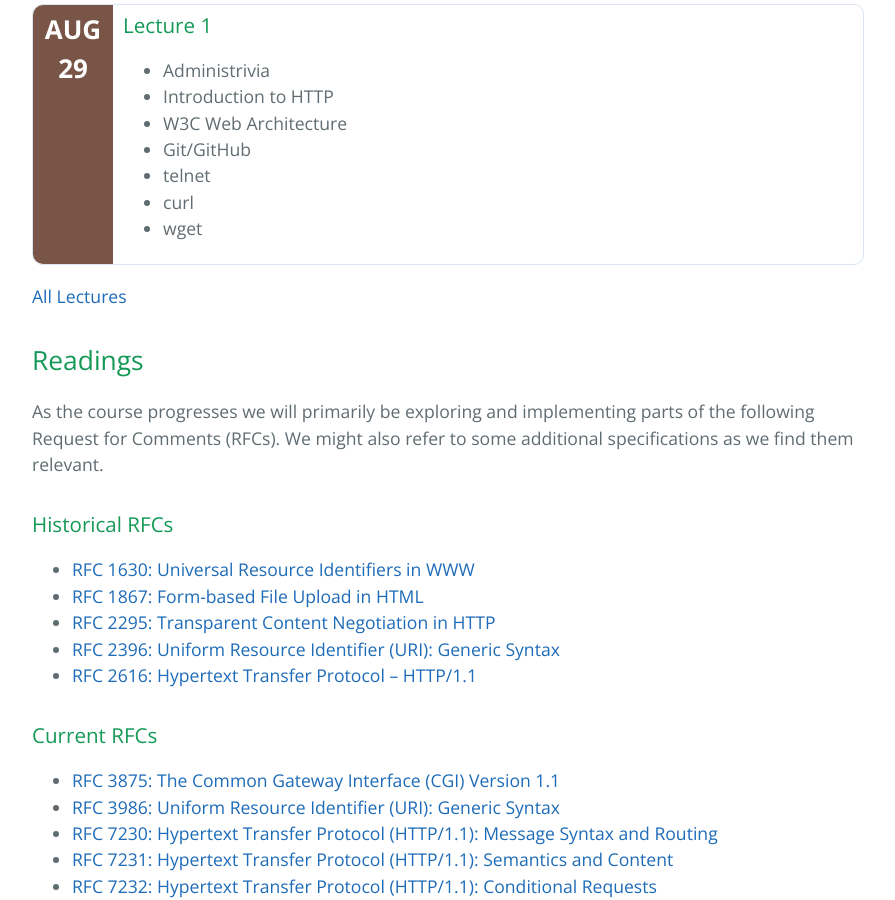
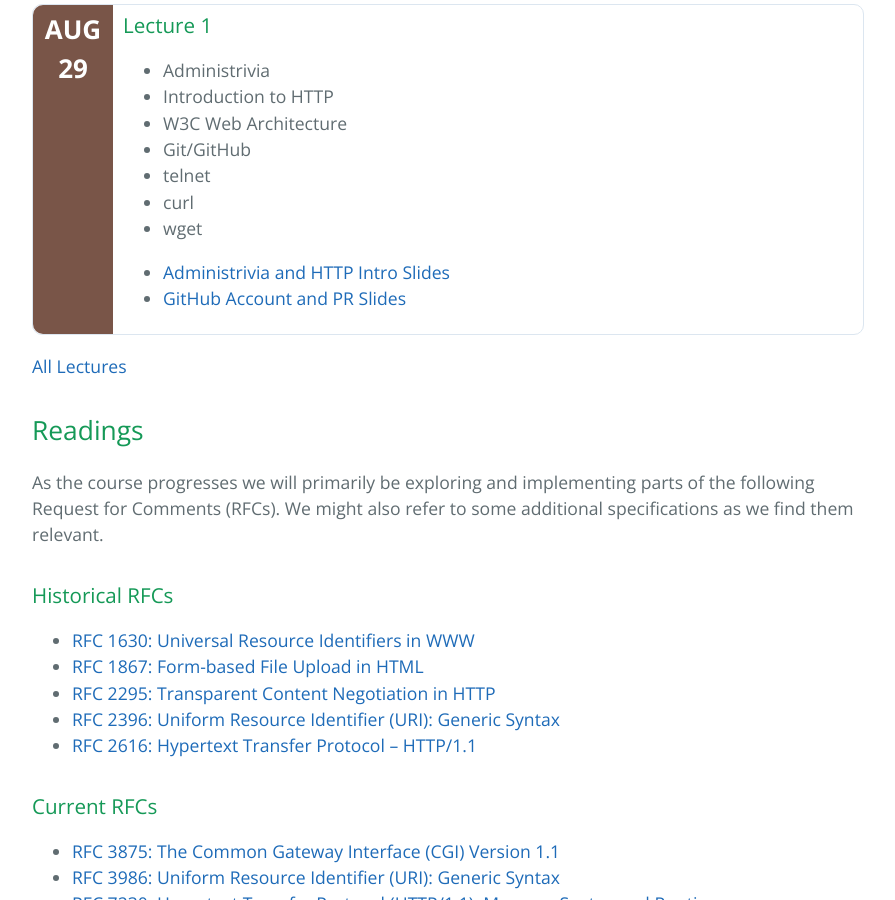
Before and after one commit to cs531-f19/cs531-f19.github.io, a Jekyll site: the page built from index.md, in a window 1280 px wide and 900 px high, scrolled down 911 px. Shown: the whole window, without its empty margins (192-1087 px from the left). Built offline with Jekyll 4.4.1, drawn with Linux system fonts in a browser that asks for light colours; the repository's description, which GitHub fills in, is left out; part of the change alters nothing that is shown.

Commit message:
Add links to lecture slides

```diff
--- a/_data/lectures.yml
+++ b/_data/lectures.yml
@@ -1,5 +1,5 @@
 - title: Lecture 1
-  date: August 29, 2019
+  date: 2019-08-29
   featured: true
   topics:
   - Administrivia
@@ -9,8 +9,13 @@
   - telnet
   - curl
   - wget
+  links:
+  - title: Administrivia and HTTP Intro Slides
+    href: /slides/lecture-01-admin-http.pdf
+  - title: GitHub Account and PR Slides
+    href: /slides/lecture-01-github.pdf
 - title: Lecture 2
-  date: September 5, 2019
+  date: 2019-09-05
   topics:
   - URIs
   - Logs
@@ -20,49 +25,49 @@
   - Cloud Server Hosting
   - Testing Setup
 - title: Lecture 3
-  date: September 12, 2019
+  date: 2019-09-12
   topics:
   - Conditionals (ETags and Date-time)
   - Redirections
 - title: Lecture 4
-  date: September 19, 2019
+  date: 2019-09-19
   topics:
   - Long-lived Connections
   - Pipelines
 - title: Lecture 5
-  date: September 26, 2019
+  date: 2019-09-26
   topics:
   - Range and Partial Content
 - title: Lecture 6
-  date: October 3, 2019
+  date: 2019-10-03
   topics:
   - Transfer Encodings
   - Content Encodings
 - title: Lecture 7
-  date: October 10, 2019
+  date: 2019-10-10
   topics:
   - Content Negotiation
 - title: Lecture 8
-  date: October 17, 2019
+  date: 2019-10-17
   topics:
   - Authentication (Basic and Digest)
 - title: Lecture 9
-  date: October 24, 2019
+  date: 2019-10-24
   topics:
   - Unsafe Methods
 - title: Lecture 10
-  date: October 31, 2019
+  date: 2019-10-31
   topics:
   - Server-side Execution
   - CGI
 - title: Lecture 11
-  date: November 7, 2019
+  date: 2019-11-07
   topics:
   - HTTPS (HTTP Over TLS)
   - HTTP/2
   - HTTP/3
 - title: Lecture 12
-  date: November 14, 2019
+  date: 2019-11-14
   topics:
   - HTTP Method Support
   - HTTPMailbox
@@ -71,17 +76,17 @@
   - Web Packaging
   - REST/HATEOAS
 - title: Lecture 13
-  date: November 21, 2019
+  date: 2019-11-21
   topics:
   - Proxy
   - Caching
 - title: Thanksgiving
-  date: November 28, 2019
+  date: 2019-11-28
   topics:
   - No Class
 - title: RESERVED
-  date: December 5, 2019
+  date: 2019-12-05
 - title: Exam Week
-  date: December 12, 2019
+  date: 2019-12-12
   topics:
   - No Class
--- a/_includes/card.md
+++ b/_includes/card.md
@@ -22,7 +22,7 @@
     {%- if include.item.links.size > 0 %}
     <ul class="links">
       {%- for link in include.item.links %}
-      <li><a href="{{ link.title }}">{{ link.href }}</a></li>
+      <li><a href="{{ link.href | relative_url }}">{{ link.title }}</a></li>
       {%- endfor %}
     </ul>
     {%- endif %}
```
